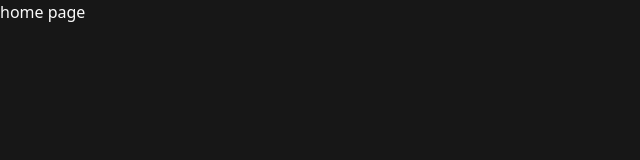
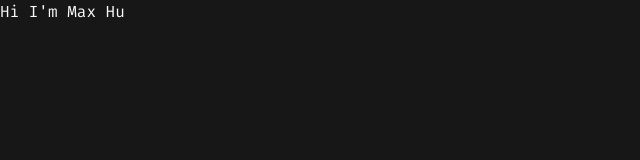
Before and after one commit to maxhu08/maxhu.dev, a Next.js app: page / in a window 1280 px wide. Shown: the top 160 px of the page, without its empty margins (0-640 px from the left). Built offline with nearby package versions, Linux system fonts and the light colour scheme.

Commit message:
more setup

```diff
--- /dev/null
+++ b/app/(home)/layout.tsx
@@ -0,0 +1,16 @@
+export const metadata = {
+  title: 'Next.js',
+  description: 'Generated by Next.js',
+}
+
+export default function RootLayout({
+  children,
+}: {
+  children: React.ReactNode
+}) {
+  return (
+    <html lang="en">
+      <body>{children}</body>
+    </html>
+  )
+}
--- a/app/(home)/page.tsx
+++ b/app/(home)/page.tsx
@@ -1,5 +1,9 @@
 const Page = () => {
-  return <div>home page</div>;
+  return (
+    <div>
+      <h1>Hi I'm Max Hu</h1>
+    </div>
+  );
 };
 
 export default Page;
--- a/app/globals.css
+++ /dev/null
@@ -1,76 +0,0 @@
-@tailwind base;
-  @tailwind components;
-  @tailwind utilities;
-
-  @layer base {
-    :root {
-      --background: 0 0% 100%;
-      --foreground: 0 0% 3.9%;
-
-      --card: 0 0% 100%;
-      --card-foreground: 0 0% 3.9%;
-
-      --popover: 0 0% 100%;
-      --popover-foreground: 0 0% 3.9%;
-
-      --primary: 0 0% 9%;
-      --primary-foreground: 0 0% 98%;
-
-      --secondary: 0 0% 96.1%;
-      --secondary-foreground: 0 0% 9%;
-
-      --muted: 0 0% 96.1%;
-      --muted-foreground: 0 0% 45.1%;
-
-      --accent: 0 0% 96.1%;
-      --accent-foreground: 0 0% 9%;
-
-      --destructive: 0 84.2% 60.2%;
-      --destructive-foreground: 0 0% 98%;
-
-      --border: 0 0% 89.8%;
-      --input: 0 0% 89.8%;
-      --ring: 0 0% 3.9%;
-
-      --radius: 0.5rem;
-    }
-
-    .dark {
-      --background: 0 0% 3.9%;
-      --foreground: 0 0% 98%;
-
-      --card: 0 0% 3.9%;
-      --card-foreground: 0 0% 98%;
-
-      --popover: 0 0% 3.9%;
-      --popover-foreground: 0 0% 98%;
-
-      --primary: 0 0% 98%;
-      --primary-foreground: 0 0% 9%;
-
-      --secondary: 0 0% 14.9%;
-      --secondary-foreground: 0 0% 98%;
-
-      --muted: 0 0% 14.9%;
-      --muted-foreground: 0 0% 63.9%;
-
-      --accent: 0 0% 14.9%;
-      --accent-foreground: 0 0% 98%;
-
-      --destructive: 0 62.8% 30.6%;
-      --destructive-foreground: 0 0% 98%;
-
-      --border: 0 0% 14.9%;
-      --input: 0 0% 14.9%;
-      --ring: 0 0% 83.1%;
-    }
-  }
-
-  @layer base {
-    * {
-      @apply border-border;
-    }
-    body {
-      @apply bg-background text-foreground;
-    }
-  }
--- /dev/null
+++ b/app/globals.scss
@@ -0,0 +1,107 @@
+@tailwind base;
+@tailwind components;
+@tailwind utilities;
+@import url("https://fonts.googleapis.com/css2?family=Fira+Code&display=swap");
+
+* {
+  font-family: "Fira Code", monospace;
+}
+
+html,
+body {
+  scroll-behavior: smooth;
+}
+
+::-webkit-scrollbar {
+  height: 6px;
+  width: 6px;
+}
+
+::-webkit-scrollbar-track {
+  background: #00000000;
+}
+
+::-webkit-scrollbar-thumb {
+  border-radius: 8px;
+  background: #10b981;
+}
+
+::selection {
+  background: #ffffff20;
+  color: #fff;
+}
+
+
+@layer base {
+  :root {
+    --background: 0 0% 100%;
+    --foreground: 0 0% 3.9%;
+
+    --card: 0 0% 100%;
+    --card-foreground: 0 0% 3.9%;
+
+    --popover: 0 0% 100%;
+    --popover-foreground: 0 0% 3.9%;
+
+    --primary: 0 0% 9%;
+    --primary-foreground: 0 0% 98%;
+
+    --secondary: 0 0% 96.1%;
+    --secondary-foreground: 0 0% 9%;
+
+    --muted: 0 0% 96.1%;
+    --muted-foreground: 0 0% 45.1%;
+
+    --accent: 0 0% 96.1%;
+    --accent-foreground: 0 0% 9%;
+
+    --destructive: 0 84.2% 60.2%;
+    --destructive-foreground: 0 0% 98%;
+
+    --border: 0 0% 89.8%;
+    --input: 0 0% 89.8%;
+    --ring: 0 0% 3.9%;
+
+    --radius: 0.5rem;
+  }
+
+  .dark {
+    --background: 0 0% 3.9%;
+    --foreground: 0 0% 98%;
+
+    --card: 0 0% 3.9%;
+    --card-foreground: 0 0% 98%;
+
+    --popover: 0 0% 3.9%;
+    --popover-foreground: 0 0% 98%;
+
+    --primary: 0 0% 98%;
+    --primary-foreground: 0 0% 9%;
+
+    --secondary: 0 0% 14.9%;
+    --secondary-foreground: 0 0% 98%;
+
+    --muted: 0 0% 14.9%;
+    --muted-foreground: 0 0% 63.9%;
+
+    --accent: 0 0% 14.9%;
+    --accent-foreground: 0 0% 98%;
+
+    --destructive: 0 62.8% 30.6%;
+    --destructive-foreground: 0 0% 98%;
+
+    --border: 0 0% 14.9%;
+    --input: 0 0% 14.9%;
+    --ring: 0 0% 83.1%;
+  }
+}
+
+@layer base {
+  * {
+    @apply border-border;
+  }
+
+  body {
+    @apply bg-background text-foreground;
+  }
+}
--- a/app/layout.tsx
+++ b/app/layout.tsx
@@ -1,6 +1,6 @@
 import type { Metadata } from "next";
 import { Fira_Mono } from "next/font/google";
-import "./globals.css";
+import "./globals.scss";
 import { cn } from "~/utils/cn";
 import { ThemeProvider } from "~/components/providers/theme-provider";
 
--- a/next.config.mjs
+++ b/next.config.mjs
@@ -1,4 +1,15 @@
+import path from "path";
+import { fileURLToPath } from "url";
+
+const __filename = fileURLToPath(import.meta.url);
+const __dirname = path.dirname(__filename);
+
 /** @type {import('next').NextConfig} */
-const nextConfig = {};
+const nextConfig = {
+  reactStrictMode: true,
+  sassOptions: {
+    includePaths: [path.join(__dirname, "styles")],
+  },
+};
 
 export default nextConfig;
--- a/package.json
+++ b/package.json
@@ -16,6 +16,7 @@
     "next-themes": "^0.3.0",
     "react": "^18",
     "react-dom": "^18",
+    "sass": "^1.74.1",
     "tailwind-merge": "^2.2.2",
     "tailwindcss-animate": "^1.0.7"
   },
```
Also changed, not shown: .eslintrc.json, 1 other file (tests, documents, lock files or other folders).
